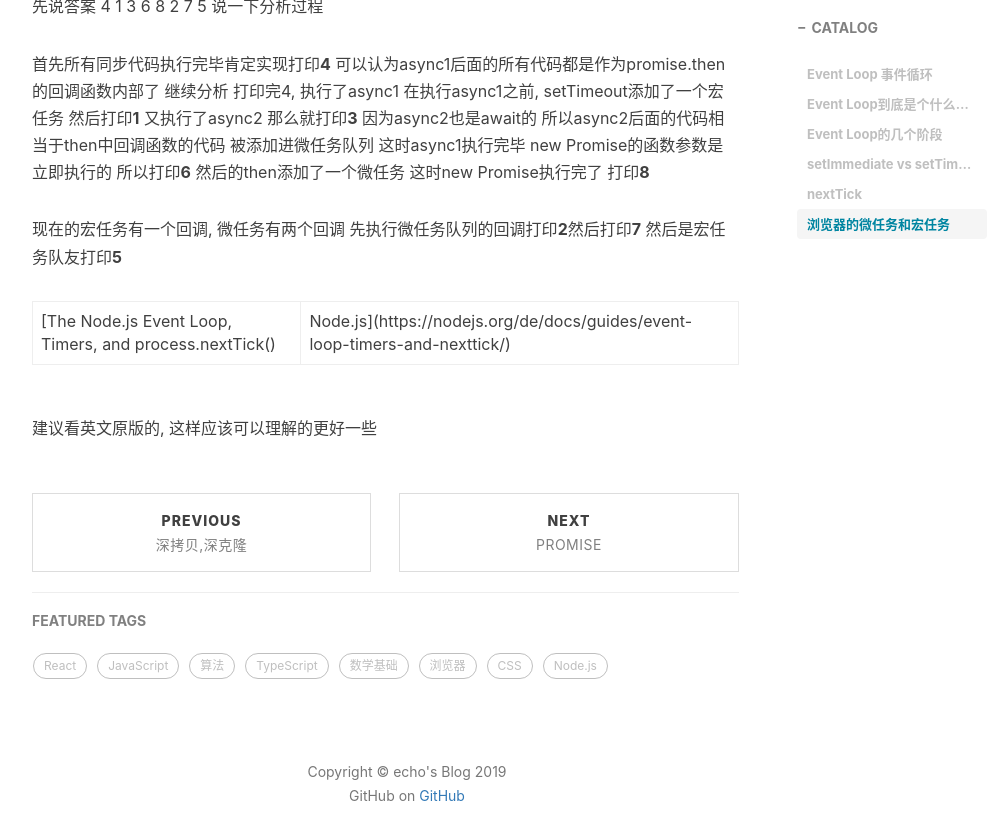
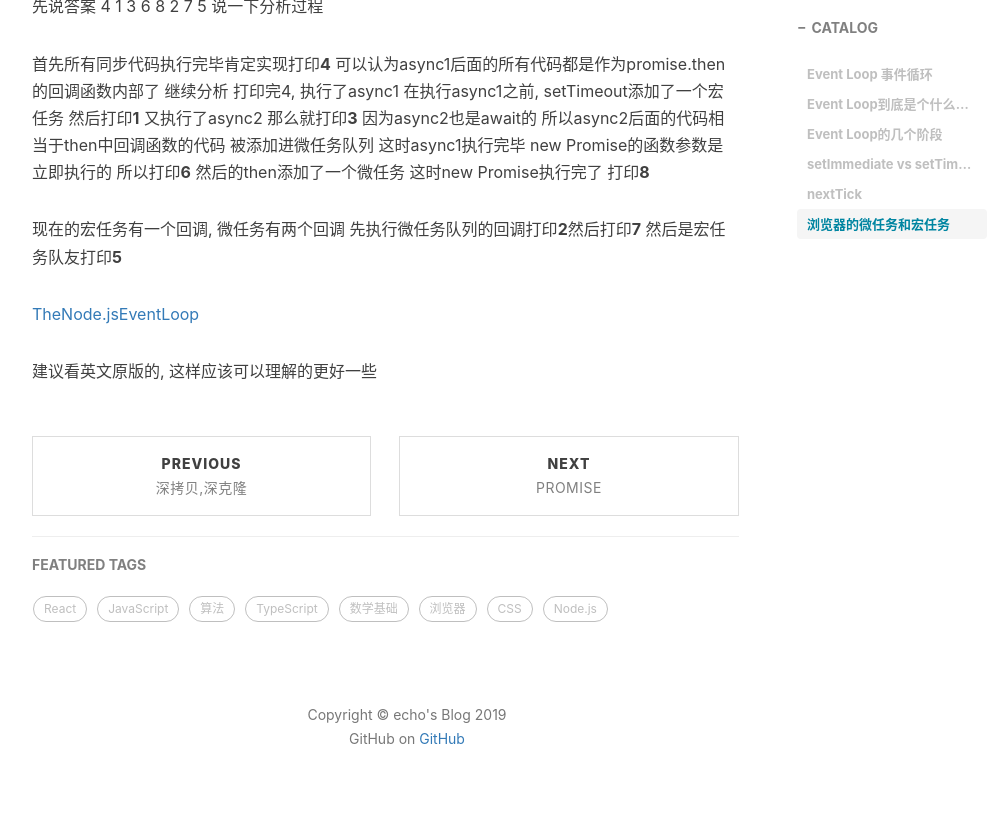
Before and after one commit to echoheart/echoheart.github.io, a Jekyll site: the page built from _posts/2019-11-15-EventLoop.md, in a window 1280 px wide and 900 px high, scrolled down 4665 px. Shown: the top 840 px of the window, without its empty margins (233-1234 px from the left). Built offline with Jekyll 4.4.1, drawn with Linux system fonts in a browser that asks for light colours; nearby versions of some CDN libraries; comment, search, counter and statistics services are not loaded.

Commit message:
修复错误

```diff
--- a/_posts/2019-11-15-EventLoop.md
+++ b/_posts/2019-11-15-EventLoop.md
@@ -194,6 +194,6 @@ new Promise的函数参数是立即执行的
 
 
 
-[The Node.js Event Loop, Timers, and process.nextTick() | Node.js](https://nodejs.org/de/docs/guides/event-loop-timers-and-nexttick/)
+[TheNode.jsEventLoop](https://nodejs.org/de/docs/guides/event-loop-timers-and-nexttick/)
 
 建议看英文原版的, 这样应该可以理解的更好一些
```
